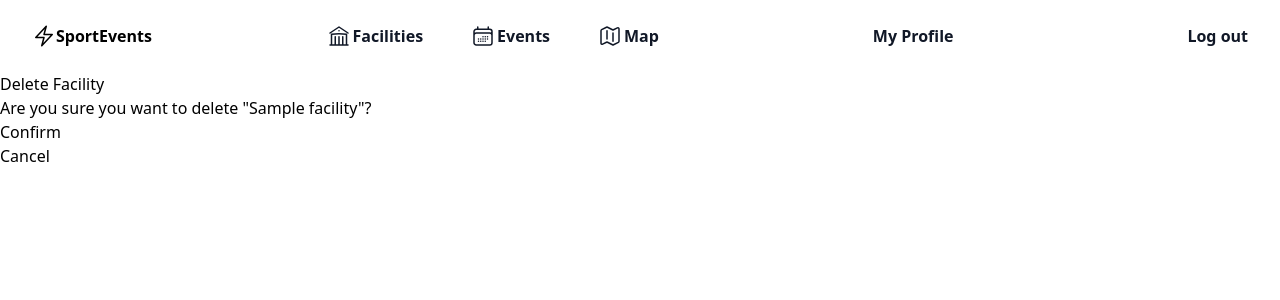
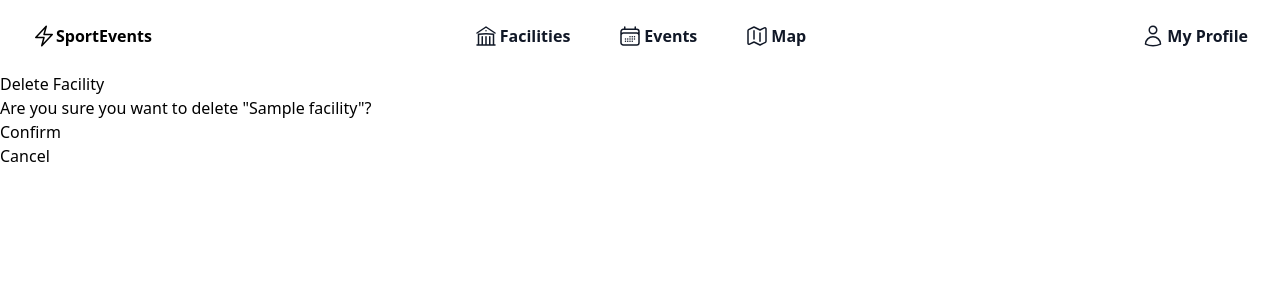
Before and after one commit to jakmro/Sportevent, a Django app: page /facilities/1/delete/ in a window 1280 px wide. Shown: the top 300 px of the page. Run offline with Django 5.2, Linux system fonts and the light colour scheme; a user stored in the database is signed in; tables that the repository leaves empty hold one stand-in row (values such as "Sample post"); style sheets or scripts are compiled from the project's sources; some libraries are stand-ins or nearby versions.

Commit message:
Move logout button to profile view

```diff
--- a/templates/base.html
+++ b/templates/base.html
@@ -1,10 +1,8 @@
-<!-- templates/base.html -->
 {% load compress %}
 {% load static %}
 
 <!DOCTYPE html>
 <html lang="en">
-
 <head>
     <meta charset="utf-8">
     <title>{% block title %}Django Auth Tutorial{% endblock %}</title>
@@ -13,7 +11,6 @@
     {% endcompress %}
     <script src="https://polyfill.io/v3/polyfill.min.js?features=default"></script>
 </head>
-
 <body>
 <main>
     <header>
@@ -71,20 +68,18 @@
                 </div>
                 <div class="lg:flex lg:flex-1 lg:justify-end">
                     {% if user.is_authenticated %}
-                        <a href="/accounts/profile/{{ user.pk }}" class="text-base font-semibold leading-6 text-gray-900 hover:underline underline-offset-4">
-                            My Profile
+                        <a href="{% url 'user_profile' user.pk %}"
+                           class="text-base font-semibold leading-6 text-gray-900 hover:underline underline-offset-4">
+                            <div class="flex">
+                                <svg xmlns="http://www.w3.org/2000/svg" fill="none" viewBox="0 0 24 24"
+                                     stroke-width="1.5"
+                                     stroke="currentColor" class="w-6 h-6">
+                                    <path stroke-linecap="round" stroke-linejoin="round"
+                                          d="M15.75 6a3.75 3.75 0 1 1-7.5 0 3.75 3.75 0 0 1 7.5 0ZM4.501 20.118a7.5 7.5 0 0 1 14.998 0A17.933 17.933 0 0 1 12 21.75c-2.676 0-5.216-.584-7.499-1.632Z"></path>
+                                </svg>
+                                <p class="ml-0.5">My Profile</p>
+                            </div>
                         </a>
-                    {% endif %}
-                </div>
-                <div class="lg:flex lg:flex-1 lg:justify-end">
-                    {% if user.is_authenticated %}
-                        <form action="{% url 'logout' %}" method="post">
-                            {% csrf_token %}
-                            <button type="submit"
-                                    class="text-base font-semibold leading-6 text-gray-900 hover:underline underline-offset-4">
-                                Log out
-                            </button>
-                        </form>
                     {% else %}
                         <a href="{% url 'login' %}"
                            class="text-base font-semibold leading-6 text-gray-900 hover:underline underline-offset-4">Log
--- a/templates/facilities/delete_facility.html
+++ b/templates/facilities/delete_facility.html
@@ -3,7 +3,6 @@
 {% block title %}Delete Facility{% endblock %}
 
 {% block content %}
-
     <h1>Delete Facility</h1>
     <form method="post">
         {% csrf_token %}
@@ -13,5 +12,4 @@
             <p>Cancel</p>
         </a>
     </form>
-
 {% endblock %}
--- a/templates/registration/login.html
+++ b/templates/registration/login.html
@@ -1,4 +1,3 @@
-<!-- templates/registration/login.html -->
 {% extends "base.html" %}
 
 {% block title %}Login{% endblock %}
--- a/templates/registration/logout.html
+++ b/templates/registration/logout.html
@@ -1,4 +1,3 @@
-<!-- templates/home.html-->
 {% extends "base.html" %}
 
 {% block title %}Home{% endblock %}
```
Also changed, not shown: templates/users/user_profile.html (+7 -2 lines).
